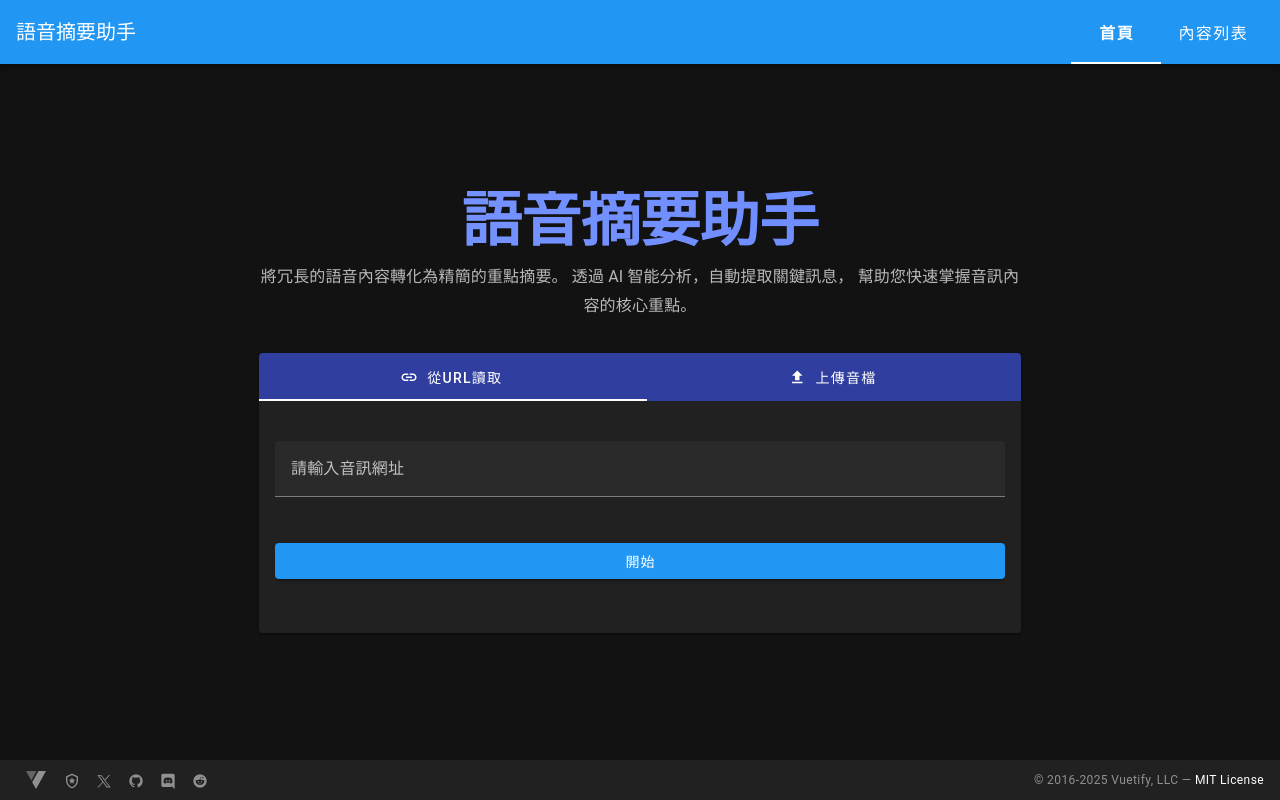
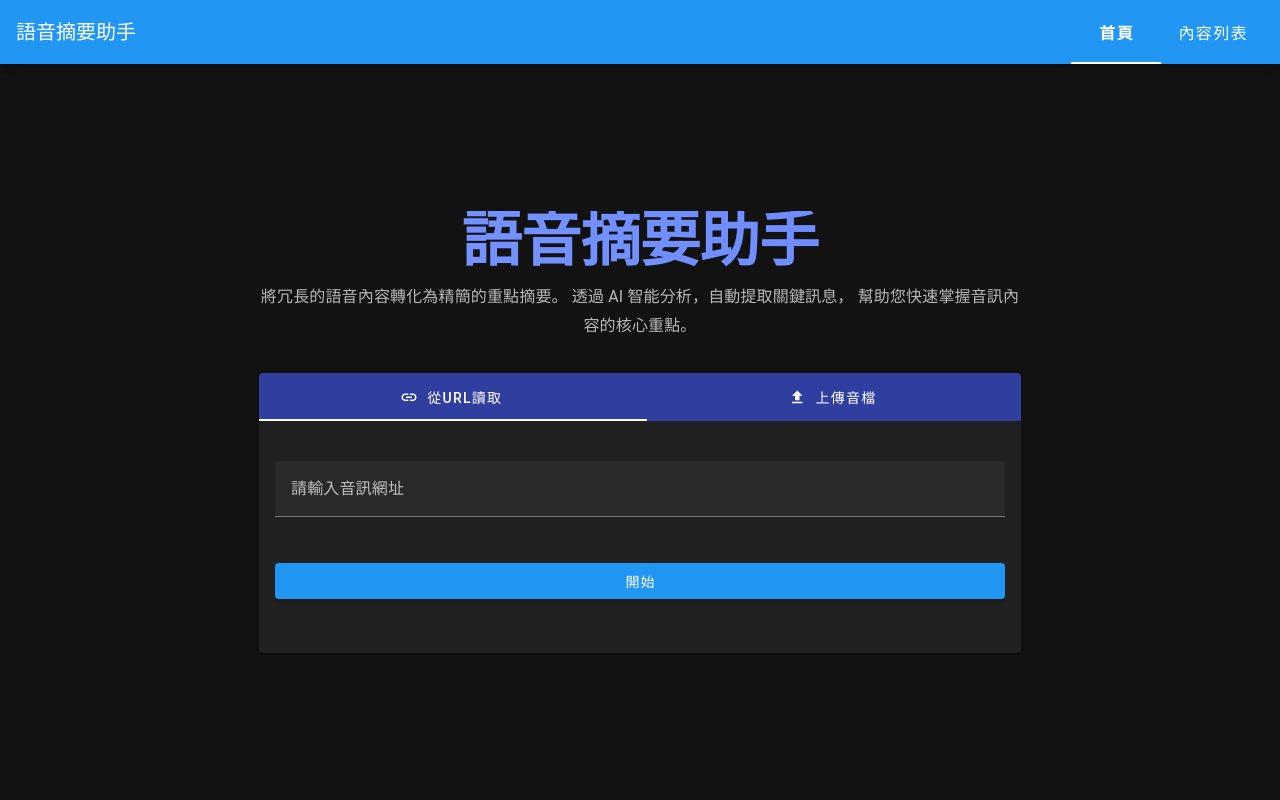
Before and after one commit to yanzzzzzzzzz/podcast-summary, a Vue app in the folder frontend/: page / in a window 1280 px wide. Built offline with nearby package versions, Linux system fonts and the light colour scheme; a small style sheet from the web is missing.

Commit message:
Hidden footer

```diff
--- a/frontend/src/layouts/default.vue
+++ b/frontend/src/layouts/default.vue
@@ -4,11 +4,11 @@
     <v-main>
       <router-view />
     </v-main>
-    <AppFooter />
+    <!-- <AppFooter /> -->
   </v-app>
 </template>
 
 <script setup lang="ts">
 import AppNavBar from '@/components/AppNavBar.vue';
-import AppFooter from '@/components/AppFooter.vue';
+// import AppFooter from '@/components/AppFooter.vue';
 </script>
```
